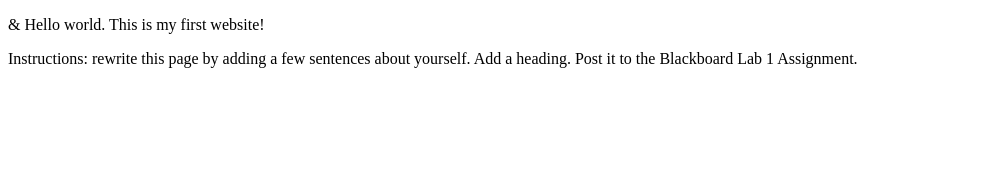
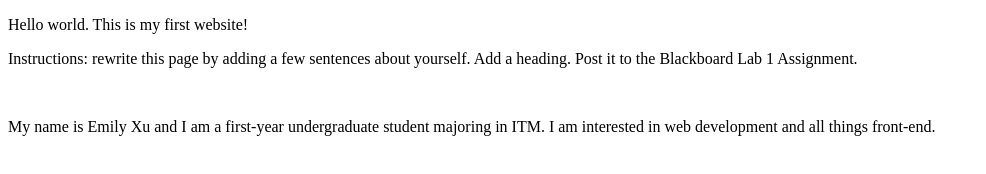
Before and after one commit to erxu04/lab-1-ITMD361, a plain HTML site: page index.html in a window 1280 px wide. Shown: the whole page, without its empty margins (0-986 px from the left). Drawn offline with Linux system fonts and the light colour scheme.

Commit message:
Changed the body of the webpage.

```diff
--- a/index.html
+++ b/index.html
@@ -5,7 +5,9 @@
   <title>ITMD-361 Internet Technologies and Web Design</title>
 </head>
 <body>
-  <p>&amp; Hello world. This is my first website!</p>
+  <p>Hello world. This is my first website!</p>
   <p>Instructions: rewrite this page by adding a few sentences about yourself. Add a heading. Post it to the Blackboard Lab 1 Assignment.</p>
+  <br />
+  <p>My name is Emily Xu and I am a first-year undergraduate student majoring in ITM. I am interested in web development and all things front-end.</p>
 </body>
 </html>
```
